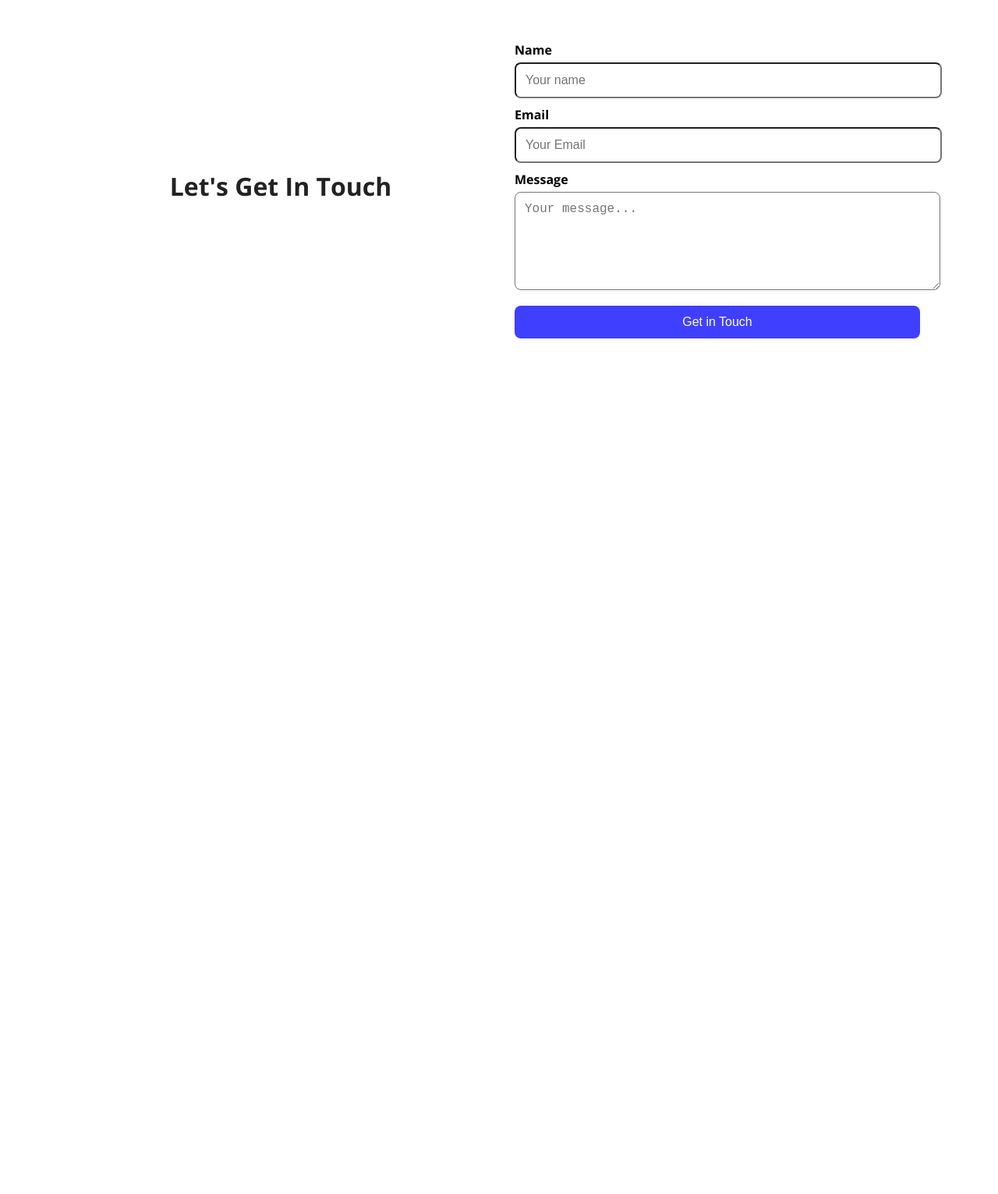
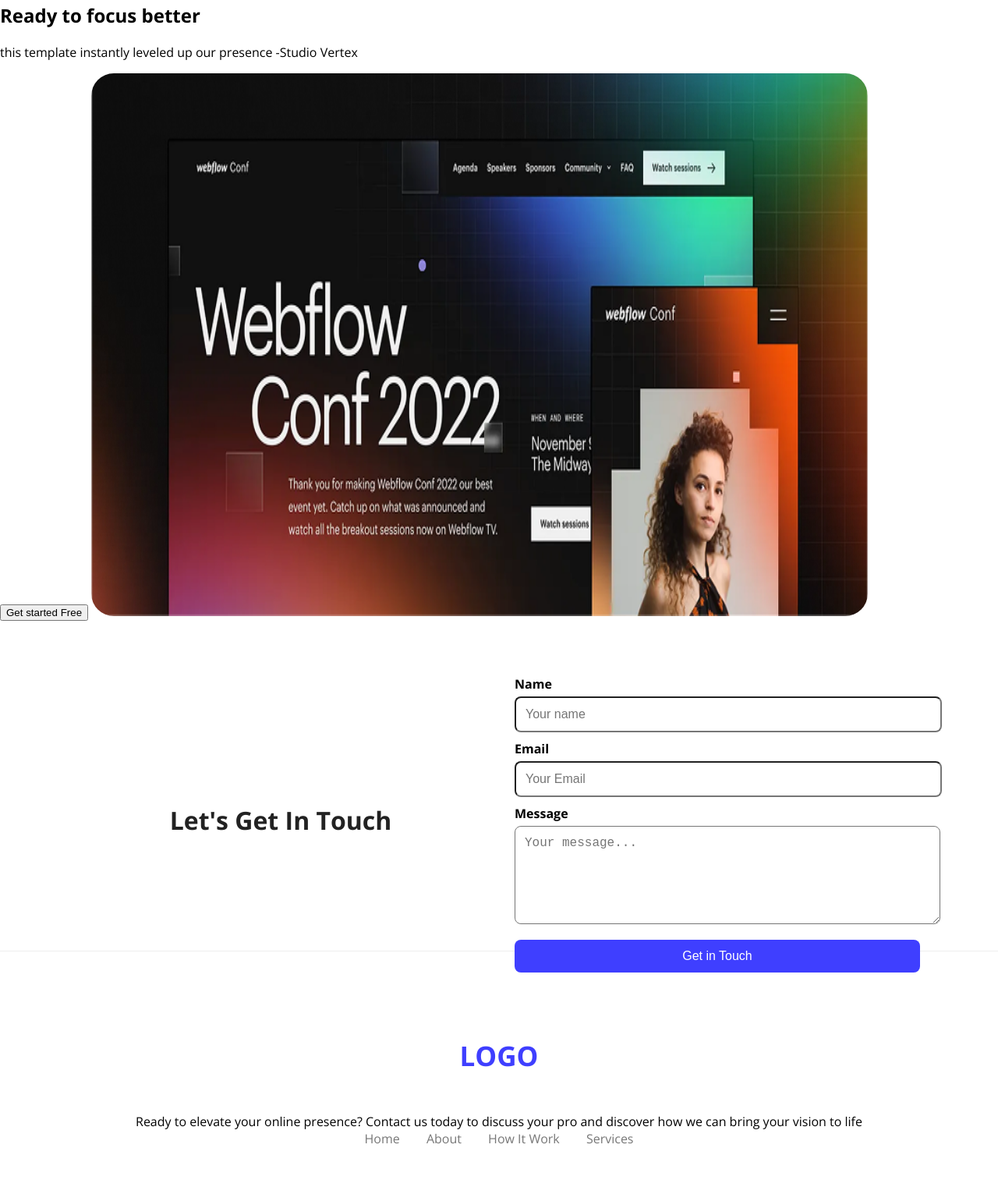
Before and after one commit to Apon2-CSE/as-1, a plain HTML site: page index.html in a window 1280 px wide. Shown: the part 2021-3552 px from the top of the page at 78% size. Before the commit the page ends 2455 px from the top, so only its background shows below. Drawn offline with nearby package versions, Linux system fonts and the light colour scheme.

Commit message:
last file commit

```diff
--- a/index.html
+++ b/index.html
@@ -68,8 +68,8 @@
          <div class="p">
             <img src="./images/avatar.png" alt="">
             <div>
-            <p>Reviewer name</p>
-            <p>Date</p>
+            <p>Reviewer name • Date</p>
+
             </div>
          </div>
         </div>
@@ -111,7 +111,12 @@
        </div>
     </section>
 
-    <section></section>
+    <section class="focus">
+        <h1>Ready to focus better</h1>
+        <p>this template instantly leveled up our presence -Studio Vertex</p>
+        <button>Get started Free</button>
+        <img src="images/wc-big.png" alt="">
+    </section>
 
      <section class="contact-section">
         <div class="contact-left">
@@ -134,6 +139,20 @@
         </div>
      </section>
 
+     <footer>
+        <div class="logo">LOGO</div>
+            <div class="subtitle">
+                Ready to elevate your online presence? Contact us today to discuss your pro and discover how we can bring your vision to life
+            </div>
+            <div class="footer-nav">
+                <a href="#">Home</a>
+                <a href="#">About</a>
+                <a href="#">How It Work</a>
+                <a href="#">Services</a>
+            </div>
+
+     </footer>
+
 
 
 
--- a/styles/style.css
+++ b/styles/style.css
@@ -276,3 +276,43 @@ form button:hover{
     -ms-border-radius: 5px;
     -o-border-radius: 5px;
 }
+
+.focus{
+    align-items: center;
+}
+.focus img{
+    width: 996px;
+    height: 696px;
+    border-radius: 29px;
+
+}
+
+footer{
+   padding: 60px 20px;
+   text-align: center;
+   background-color: #fff;
+   border-top: 1px solid #eee;
+}
+.lg{
+    font-size: 400px;
+    font-weight: 800;
+    color: #4F46E5;
+    margin-bottom: 20px;
+}
+.subtile{
+    max-width: 600px;
+    margin: 0 auto 30px;
+    font-size: 16px;
+    color: #777;
+    line-height: 1.6;
+}
+.footer-nav a{
+    margin: 0 15px;
+    text-decoration: none;
+    color: #777;
+    transition: color 0.3s ease;
+
+}
+.footer-nav a:hover{
+    color: #4F46E5;
+}
```
